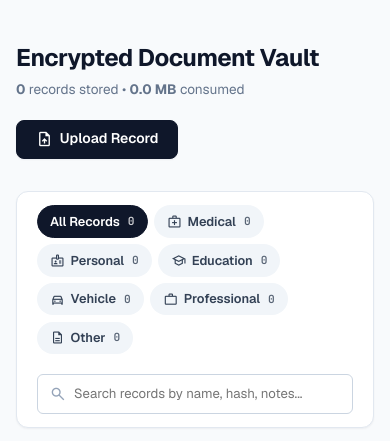
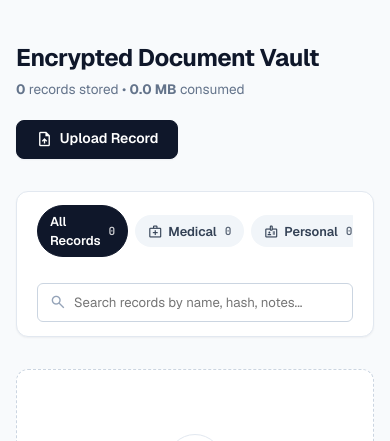
Before and after one commit to Muqadas-Fareed-devt/passli, a Django app: page /documents/?category=all in a window 390 px wide. Shown: the part 69-510 px from the top of the page. Run offline with Django 5.2, Linux system fonts and the light colour scheme; the visitor is signed in with stand-in values (Sample User, id 1); data that the repository does not hold is empty.

Commit message:
style(vault): make category filter pills horizontally touch-scrollable on mobile

```diff
--- a/templates/documents/list.html
+++ b/templates/documents/list.html
@@ -24,7 +24,7 @@
         <!-- Filter & Search Toolbar -->
         <div class="vault-toolbar">
             <!-- Domain Category Filter Pills -->
-            <div class="category-pills">
+            <div class="category-pills" style="overflow-x: auto; -webkit-overflow-scrolling: touch; flex-wrap: nowrap; padding-bottom: 0.35rem;">
                 <a href="?category=all{% if search_query %}&q={{ search_query }}{% endif %}" class="cat-pill {% if selected_category == 'all' %}active{% endif %}">
                     <span>All Records</span>
                     <span class="pill-count font-mono-data">{{ category_counts.all }}</span>
```
